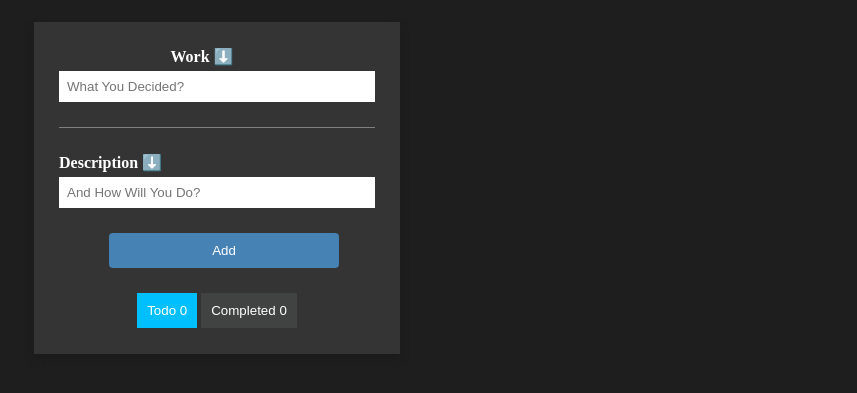
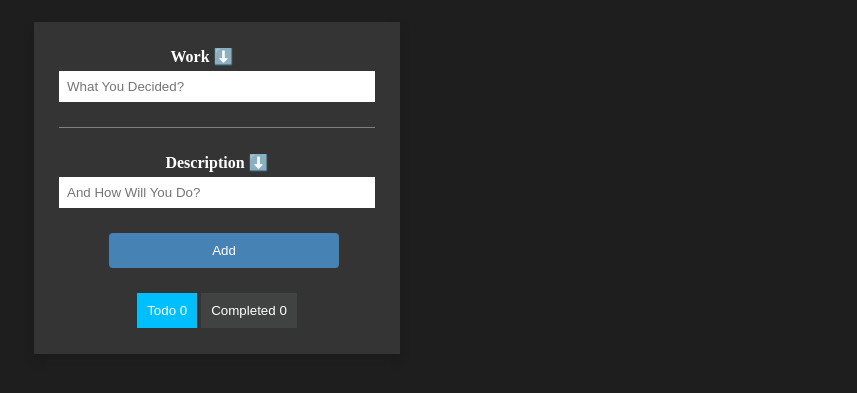
Before and after one commit to amShantanu/My-Todos, a website built with Vite: page index.html in a window 1280 px wide. Shown: the part 93-486 px from the top of the page, without its empty margins (423-1280 px from the left). Built offline with nearby package versions, Linux system fonts and the light colour scheme.

Commit message:
Assistant checkpoint: Fixed label alignment in todo input form
Assistant generated file changes:
- style.css: Fix label alignment

---

User prompt:

why the work is showing in middle when description is showing at left

```diff
--- a/style.css
+++ b/style.css
@@ -103,25 +103,20 @@ h1 {
   align-items: center;
 }
 
-.group1 {
+.group1, .group2 {
   display: flex;
   flex-direction: row;
-  align-items: flex-start;
+  align-items: center;
+  justify-content: center;
   margin-right: 30px;
   margin-bottom: 5px;
+  width: 100%;
+  text-align: center;
 }
 .work {
    padding: 8px;
    border: none;
    width: 300px;
- }
-
-.group2 {
-  display: flex;
-  flex-direction: row;
-  align-items: flex-start;
-  margin-right: 30px;
-  margin-bottom: 5px;
 }
 .description {
    padding: 8px;
```
